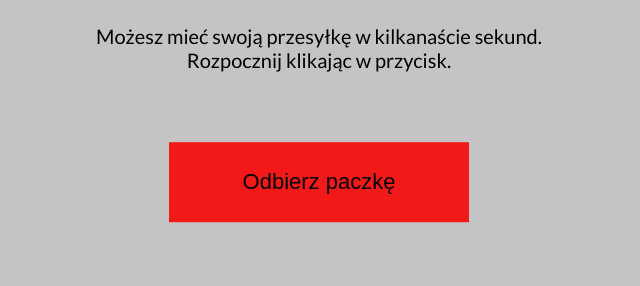
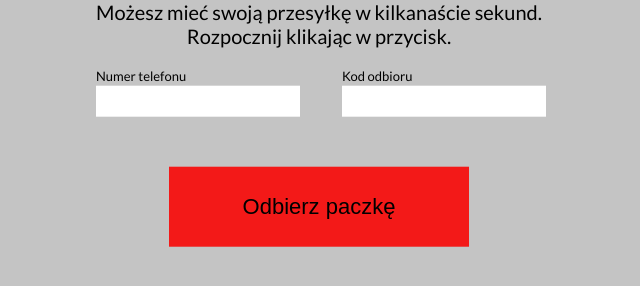
Before and after one commit to sylwia-polanska/paczkomat, a plain HTML site: page index.html in a window 1280 px wide. Shown: the part 328-614 px from the top of the page, without its empty margins (321-961 px from the left). Drawn offline with Linux system fonts and the light colour scheme.

Commit message:
step1 UI

```diff
--- a/index.html
+++ b/index.html
@@ -14,7 +14,25 @@
             <h1>ENVELO</h1>
             <p>Możesz mieć swoją przesyłkę w kilkanaście sekund.</br>
             Rozpocznij klikając w przycisk.</p>
-            <button>Odbierz paczkę</button>
+            <div id="step1">
+                <div>
+                    <div>
+                        <label for="phone">
+                            Numer telefonu
+                        </label>
+                        <input type="tel" id="phone" name="phone" pattern="[0-9]{3}[0-9]{3}[0-9]{3}" required maxlength="9">
+                    </div>
+                </div><!--
+                --><div>
+                    <div>
+                        <label for="pickupCode">
+                            Kod odbioru
+                        </label>
+                        <input id="pickupCode" name="pickupCode" pattern="[0-9]{4}" required maxlength="4">
+                    </div>
+                </div>
+            </div>
+            <button id="collectPackageBtn">Odbierz paczkę</button>
         </div>
 
         <script src="script.js"></script>
--- a/style.css
+++ b/style.css
@@ -25,3 +25,31 @@ h1{
     -webkit-transform: translate(-50%, -50%);
     transform: translate(-50%, -50%);
 }
+
+#step1 input{
+    text-align: center;
+    width: 100%;
+    border: none;
+    border-radius: 0;
+    font-size: 25px;
+}
+
+#step1 > div > div{
+    width: 200px;
+}
+
+#step1 > div{
+    display: inline-block;
+    width: 50%;
+}
+
+#step1 label{
+    display: block;
+    font-size: 13px;
+    text-align: left;
+    margin-bottom: 2px;
+}
+
+#step1 > div:last-of-type > div{
+    margin-left: auto;
+}
```
